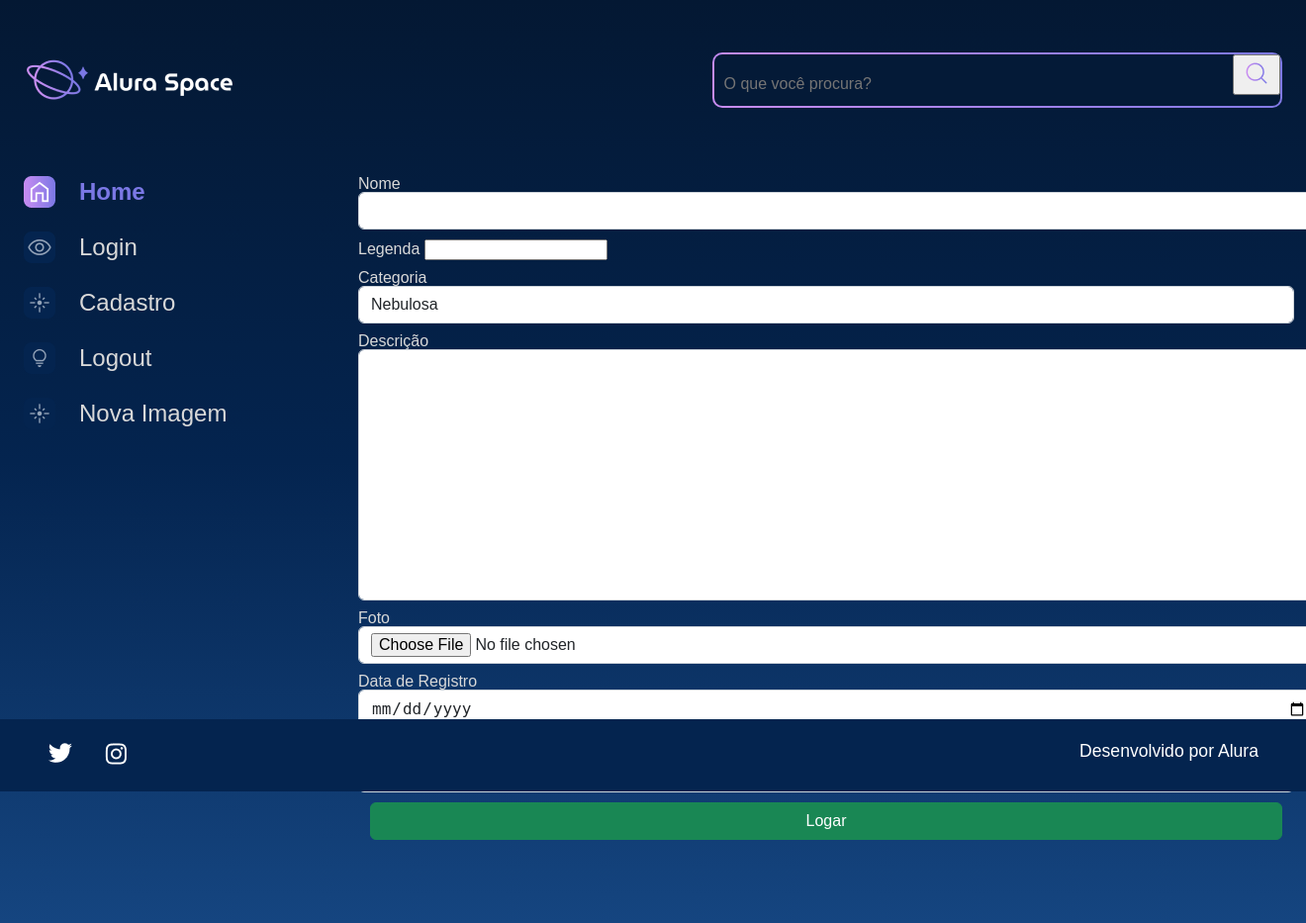
After one commit to Scalabrini17/alura_space, a Django app: page /nova-imagem in a window 1320 px wide; the page is wider, and only the part inside the window is pictured. The commit adds this page. Shown: that part at 99% size. Run offline with Django 5.2, Linux system fonts and the light colour scheme; the visitor is signed in with stand-in values (Sample User, id 1); data comes from the database, SQL or seed files in the repository.

Commit message:
Nova aba de adição de fotos na base de dados e no site e melhoria da performance do footer

```diff
--- /dev/null
+++ b/apps/galeria/forms.py
@@ -0,0 +1,22 @@
+from django import forms
+from apps.galeria.models import Fotografia
+
+class FotografiaForms(forms.ModelForm):
+    class Meta:
+        model = Fotografia
+        exclude = ['publicada', ]
+        labels = {
+            'descricao': 'Descrição',
+            'data_fotografia': 'Data de Registro',
+            'usuario': 'Ususário'
+        }
+
+        widgets = {
+            'nome': forms.TextInput(attrs={'class':'form-control'}),
+            'Legenda': forms.TextInput(attrs={'class':'form-control'}),
+            'categoria': forms.Select(attrs={'class':'form-control'}),
+            'descricao': forms.Textarea(attrs={'class':'form-control'}),
+            'foto': forms.FileInput (attrs={'class':'form-control'}),
+            'data_fotografia': forms.DateInput( format= '%d/%m/%Y', attrs={'type': 'date', 'class':'form-control'}),
+            'usuario': forms.Select(attrs={'class':'form-control'})
+        }
--- a/apps/galeria/models.py
+++ b/apps/galeria/models.py
@@ -17,9 +17,9 @@ class Fotografia(models.Model):
     categoria = models.CharField(max_length= 100, choices=OPCOES_CATEGORIA , default='')
     descricao = models.TextField(null=False, blank=False)
     foto = models.ImageField(upload_to="fotos/%Y/%m/%d/", blank=True)
-    publicada = models.BooleanField(default=False)
+    publicada = models.BooleanField(default=True)
     data_fotografia = models.DateTimeField(default=datetime.now, blank=False)
-    usuario = models.ForeignKey( to=User, on_delete=models.SET_NULL, null=True, blank=False, related_name="user",  )
+    usuario = models.ForeignKey( to=User, on_delete=models.SET_NULL, null=True, blank=False, related_name="user", )
 
 
     def __str__(self):
--- a/apps/galeria/urls.py
+++ b/apps/galeria/urls.py
@@ -1,8 +1,11 @@
 from django.urls import path
-from apps.galeria.views import index, imagem, buscar
+from apps.galeria.views import index, imagem, buscar, nova_imagem, editar_imagem, deletar_imagem
 
 urlpatterns = [
     path('', index, name = 'index'),
     path('imagem/<int:foto_id>', imagem, name = 'imagem'),
-    path("buscar", buscar, name="buscar")
+    path("buscar", buscar, name="buscar"),
+    path("nova-imagem", nova_imagem, name="nova_imagem"),
+    path("editar-imagem", editar_imagem, name="editar_imagem"),
+    path("deletar-imagem", deletar_imagem, name="deletar_imagem")
 ]
--- a/apps/galeria/views.py
+++ b/apps/galeria/views.py
@@ -1,6 +1,8 @@
 from django.shortcuts import render, get_object_or_404, redirect
 from apps.galeria.models import Fotografia
+from apps.galeria.forms import FotografiaForms
 from django.contrib import messages
+
 
 def index(request):
     if not request.user.is_authenticated:
@@ -27,3 +29,26 @@ def buscar(request):
             fotografias = fotografias.filter(nome__icontains=nome_a_buscar)
 
     return render(request, "galeria/buscar.html", {"cards": fotografias})
+
+
+def nova_imagem(request):
+    if not request.user.is_authenticated:
+        messages.error(request, "Usuário não logado")
+        return redirect('login')
+
+#metodo parta savar no model
+    form = FotografiaForms
+    if request.method == 'POST':
+        form = FotografiaForms(request.POST)
+        if form.is_valid():
+            form.save()
+            messages.success(request, 'Nova Fotografia cadastrada')
+            return redirect('index')
+
+    return render(request, 'galeria/nova_imagem.html', {'form': form})
+
+def editar_imagem(request):
+    pass
+
+def deletar_imagem(request):
+    pass
--- a/apps/usuarios/views.py
+++ b/apps/usuarios/views.py
@@ -7,6 +7,7 @@ from django.contrib.auth.models import User
 from django.contrib import auth
 
 from django.contrib import messages
+
 
 def login(request):
     form = LoginForms()
--- a/setup/static/styles/style.css
+++ b/setup/static/styles/style.css
@@ -498,3 +498,43 @@ table {
     -webkit-print-color-adjust: exact;
     color-adjust: exact;
 }
+
+.alert {
+    --bs-alert-bg: transparent;
+    --bs-alert-padding-x: 1rem;
+    --bs-alert-padding-y: 1rem;
+    --bs-alert-margin-bottom: 1rem;
+    --bs-alert-color: inherit;
+    --bs-alert-border-color: transparent;
+    --bs-alert-border: 1px solid var(--bs-alert-border-color);
+    --bs-alert-border-radius: 0.375rem;
+    position: relative;
+    padding: var(--bs-alert-padding-y) var(--bs-alert-padding-x);
+    margin-bottom: var(--bs-alert-margin-bottom);
+    color: var(--bs-alert-color);
+    background-color: var(--bs-alert-bg);
+    border: var(--bs-alert-border);
+    border-radius: var(--bs-alert-border-radius);
+}
+
+.alert-primary {
+    --bs-alert-color: #084298;
+    --bs-alert-bg: #cfe2ff;
+    --bs-alert-border-color: #b6d4fe;
+}
+
+/* teste de footer */
+footer {
+    position: fixed;
+    bottom: 0;
+    left: 0;
+    width: 100%;
+    /* Adicione uma cor de fundo para ele não ficar transparente por cima do texto */
+    background-color: #333;
+}
+
+/* Muito Importante: Adicione um espaçamento no fundo do body igual à
+   altura do seu footer, senão o footer vai cobrir o final do seu texto! */
+body {
+    padding-bottom: 60px; /* Ajuste esse valor de acordo com a altura do seu footer */
+}
--- /dev/null
+++ b/templates/galeria/nova_imagem.html
@@ -0,0 +1,25 @@
+{% extends 'shared/base.html' %}
+{% load static %}
+{% block content %}
+{% if perms.galeria.add_Fotografia %}
+<section class="galeria" style="margin-left: 5em">
+    <form action="{% url 'login' %}" method="POST">
+        {% csrf_token %}
+        <div class="row">
+            {% for field in form.visible_fields %}
+            <div class="col-12 col-lg-12" style="margin-bottom: 10px;">
+                <label for="{{ field.id_for_label }}" style="color:#D9D9D9; margin-bottom: 5px;">{{field.label}}</label>
+                {{ field }}
+            </div>
+            {% endfor %}
+        </div>
+        <div>
+            <button type="submit" class="btn btn-success col-12" style="padding: top 5px;">Logar</button>
+        </div>
+    </form>
+</section>
+</main>
+</div>
+</body>
+{% endif %}
+{% endblock %}
--- /dev/null
+++ b/templates/partials/_high.html
@@ -0,0 +1,21 @@
+{% load static %}
+
+<div class="pagina-inicial">
+        <header class="cabecalho">
+            <img src="{% static '/assets/logo/Logo(2).png' %}" alt="Logo da Alura Space" />
+            {% for message in messages %}
+                <div class="alert alert-primary" role="alert">
+                    <p id="messages">{{message}}</p>
+                </div>
+            {% endfor %}
+            <div class="cabecalho__busca">
+                <div class="busca__fundo" >
+                    <form action="{% url 'buscar' %}">
+                        <input class="busca__input" type="text" name="buscar" placeholder="O que você procura?" style="color:#D9D9D9;">
+                        <button type="submit">
+                            <img class="busca__icone" src="{% static '/assets/ícones/1x/search.png' %}" alt="ícone de search">
+                        </button>
+                    </form>
+                </div>
+            </div>
+        </header>
--- a/templates/partials/_logomenu.html
+++ b/templates/partials/_logomenu.html
@@ -1,6 +1,7 @@
 {% load static %}
 
-<div class="pagina-inicial">
+<!-- high -->
+<!-- <div class="pagina-inicial">
         <header class="cabecalho">
             <img src="{% static '/assets/logo/Logo(2).png' %}" alt="Logo da Alura Space" />
             {% for message in messages %}
@@ -18,7 +19,8 @@
                     </form>
                 </div>
             </div>
-        </header>
+        </header> -->
+
         <main class="principal">
             <section class="menu-lateral">
                 <nav class="menu-lateral__navegacao">
@@ -26,5 +28,8 @@
                     <a href="{% url 'login' %}"><img src="{% static '/assets/ícones/1x/Mais vistas - inativo.png' %}"> Login</a>
                     <a href="{% url 'cadastro' %}"><img src="{% static '/assets/ícones/1x/Novas - inativo.png' %}"> Cadastro</a>
                     <a href="{% url 'logout' %}"><img src="{% static '/assets/ícones/1x/Surpreenda-me - inativo.png' %}"> Logout</a>
+                    {% if perms.galeria.add_Fotografia %}
+                    <a href="{% url 'nova_imagem' %}"><img src="{% static '/assets/ícones/1x/Novas - inativo.png' %}"> Nova Imagem</a>
+                    {% endif %}
                 </nav>
             </section>
--- a/templates/shared/base.html
+++ b/templates/shared/base.html
@@ -11,12 +11,15 @@
     <link rel="preconnect" href="https://fonts.gstatic.com" crossorigin>
     <link href="https://fonts.googleapis.com/css2?family=Poppins:wght@400;500;600&display=swap" rel="stylesheet">
     <link rel="stylesheet" href="{% static '/styles/style.css' %}">
+
 </head>
 
 <body>
     {% include 'partials/_alertas.html' %}
+    {% include 'partials/_high.html' %}
     {% include 'partials/_logomenu.html' %}
-    {% block content %}{% endblock %}
+    {% block content %}
+    {% endblock %}
     {% include 'partials/_footer.html' %}
 </body>
 </html>
```
Also changed, not shown: static/styles/style.css (+16 -0 lines), templates/partials/_alertas.html (+25 -0 lines), apps/galeria/migrations/0007_alter_fotografia_publicada.py (added).
